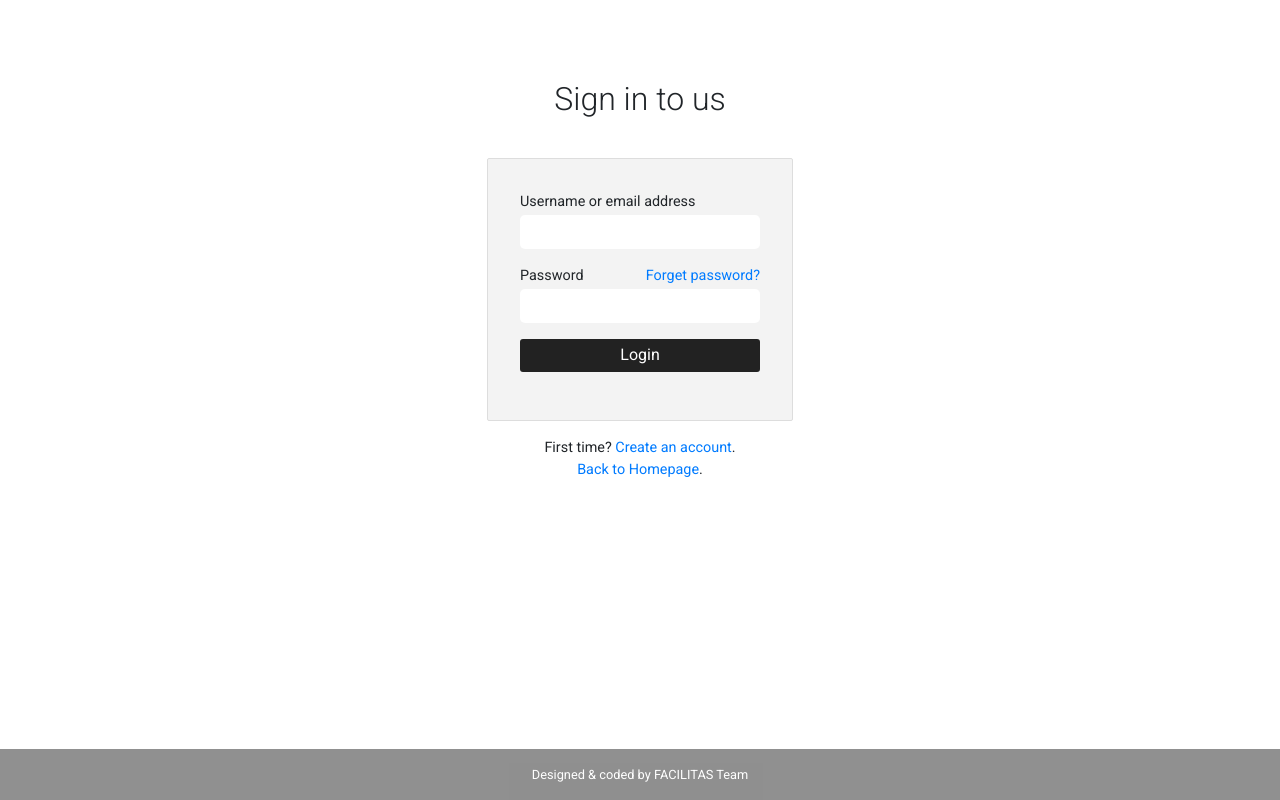
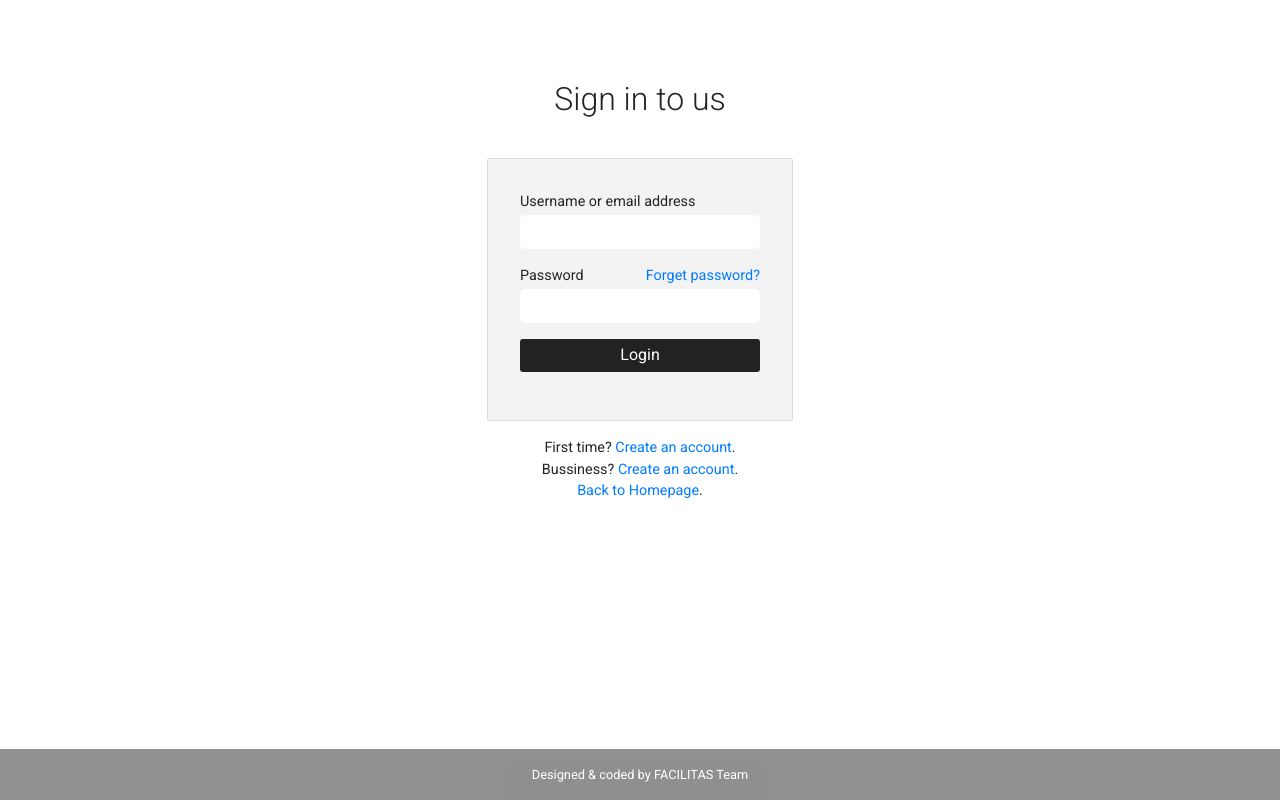
Before and after one commit to garygaryzhang/facilitas-react, a React (Create React App) app: page /login in a window 1280 px wide. Built offline with nearby package versions, Linux system fonts and the light colour scheme; the HTML template or start-up script is replaced by a standard one; a web font is replaced by a local one.

Commit message:
fix login

```diff
--- a/src/components/pages/LoginPage.js
+++ b/src/components/pages/LoginPage.js
@@ -24,7 +24,9 @@ export default function SignInPage() {
             </form>
             <footer>
                 <p>First time? <Link to="/register">Create an account</Link>.</p>
+                <p>Bussiness? <Link to="/business">Create an account</Link>.</p>
                 <p><Link to="/">Back to Homepage</Link>.</p>
+
             </footer>
         </div>
     )
```
